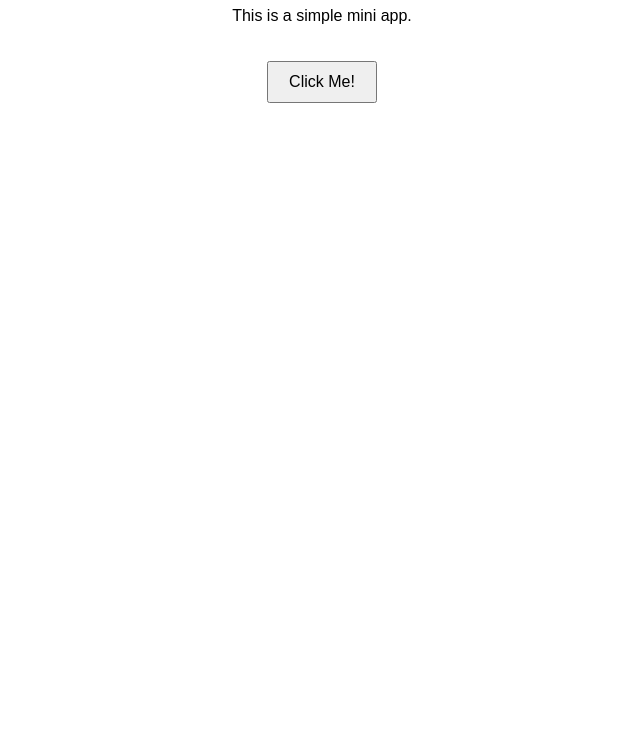
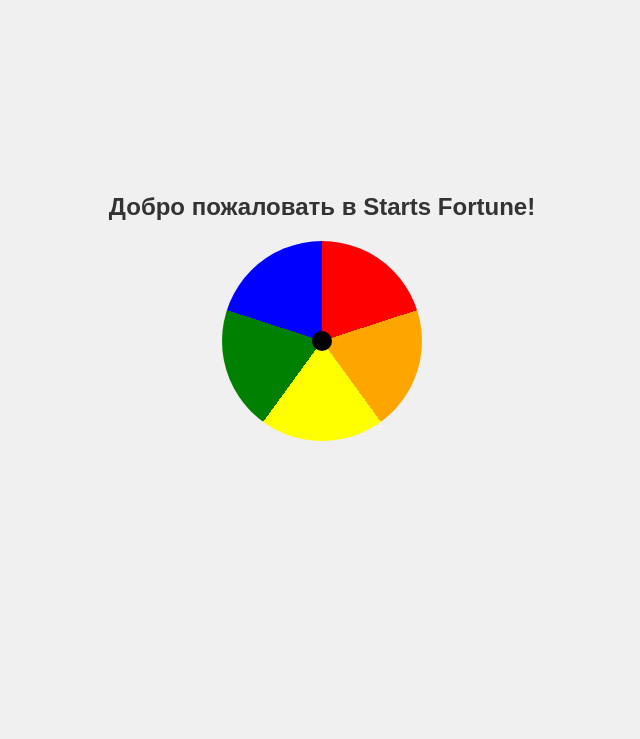
Before and after one commit to ter6669/Starss, a plain HTML site: page index.html in a window 1280 px wide. Shown: the part 101-840 px from the top of the page, without its empty margins (318-958 px from the left). Before the commit the page ends 800 px from the top, so only its background shows below. Drawn offline with Linux system fonts and the light colour scheme.

Commit message:
Update index.html

```diff
--- a/index.html
+++ b/index.html
@@ -1,7 +1,7 @@
 <!DOCTYPE html>
 <html>
 <head>
-    <title>My Mini App</title>
+    <title>Starts Fortune</title>
     <meta charset="UTF-8">
     <meta name="viewport" content="width=device-width, initial-scale=1.0">
     <style>
@@ -9,23 +9,90 @@
             font-family: Arial, sans-serif;
             text-align: center;
             padding: 20px;
+            background-color: #f0f0f0;
+            margin: 0;
+            display: flex;
+            flex-direction: column;
+            align-items: center;
+            justify-content: center;
+            height: 100vh;
         }
-        button {
-            padding: 10px 20px;
-            font-size: 16px;
+        h1 {
+            font-size: 24px;
+            color: #333;
+            margin-bottom: 20px;
+        }
+        .wheel {
+            width: 200px;
+            height: 200px;
+            border-radius: 50%;
+            background: conic-gradient(
+                red 0% 20%,
+                orange 20% 40%,
+                yellow 40% 60%,
+                green 60% 80%,
+                blue 80% 100%
+            );
+            position: relative;
+            cursor: pointer;
+            transition: transform 3s ease-out;
+        }
+        .wheel::after {
+            content: "";
+            position: absolute;
+            top: 50%;
+            left: 50%;
+            width: 20px;
+            height: 20px;
+            background: black;
+            border-radius: 50%;
+            transform: translate(-50%, -50%);
+        }
+        .arrow {
+            width: 0;
+            height: 0;
+            border-left: 10px solid transparent;
+            border-right: 10px solid transparent;
+            border-bottom: 20px solid black;
+            position: absolute;
+            top: -10px;
+            left: 50%;
+            transform: translateX(-50%);
+        }
+        .result {
             margin-top: 20px;
+            font-size: 20px;
+            font-weight: bold;
         }
     </style>
 </head>
 <body>
-    <h1>Hello, Telegram!</h1>
-    <p>This is a simple mini app.</p>
-    <button onclick="sendData()">Click Me!</button>
+    <h1>Добро пожаловать в Starts Fortune!</h1>
+    <div class="wheel-container">
+        <div class="wheel" id="wheel"></div>
+        <div class="arrow"></div>
+    </div>
+    <div class="result" id="result"></div>
 
     <script>
-        function sendData() {
-            Telegram.WebApp.sendData("Button clicked!");
-        }
+        const wheel = document.getElementById("wheel");
+        const result = document.getElementById("result");
+
+        wheel.addEventListener("click", () => {
+            const randomSpin = Math.floor(Math.random() * 3600) + 360; // Случайное вращение
+            wheel.style.transform = `rotate(${randomSpin}deg)`;
+
+            setTimeout(() => {
+                const degrees = randomSpin % 360;
+                let prize;
+                if (degrees < 72) prize = "Красный приз!";
+                else if (degrees < 144) prize = "Оранжевый приз!";
+                else if (degrees < 216) prize = "Жёлтый приз!";
+                else if (degrees < 288) prize = "Зелёный приз!";
+                else prize = "Синий приз!";
+                result.innerText = prize;
+            }, 3000); // Результат через 3 секунды
+        });
 
         Telegram.WebApp.ready();
         Telegram.WebApp.expand();
```
